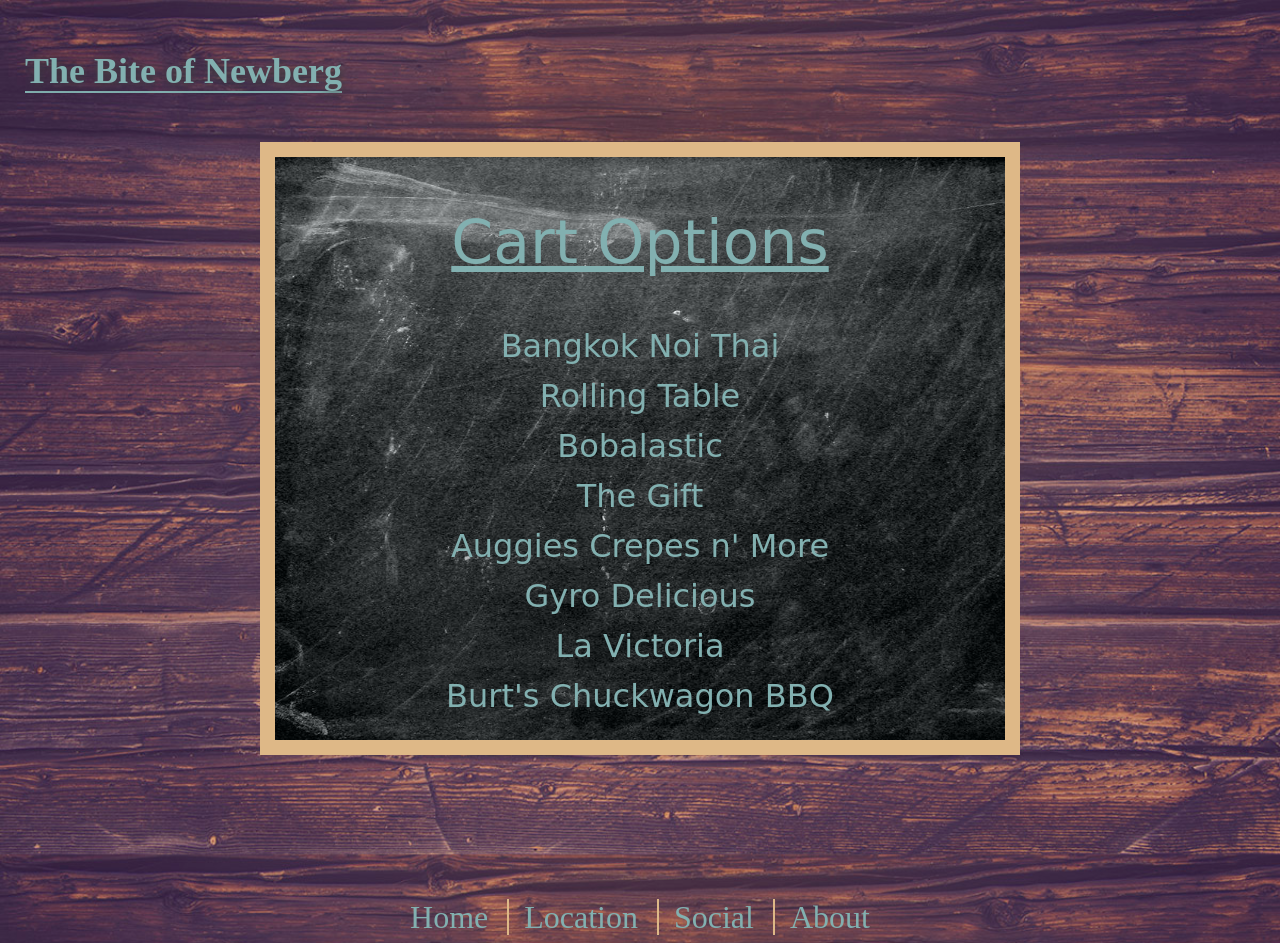
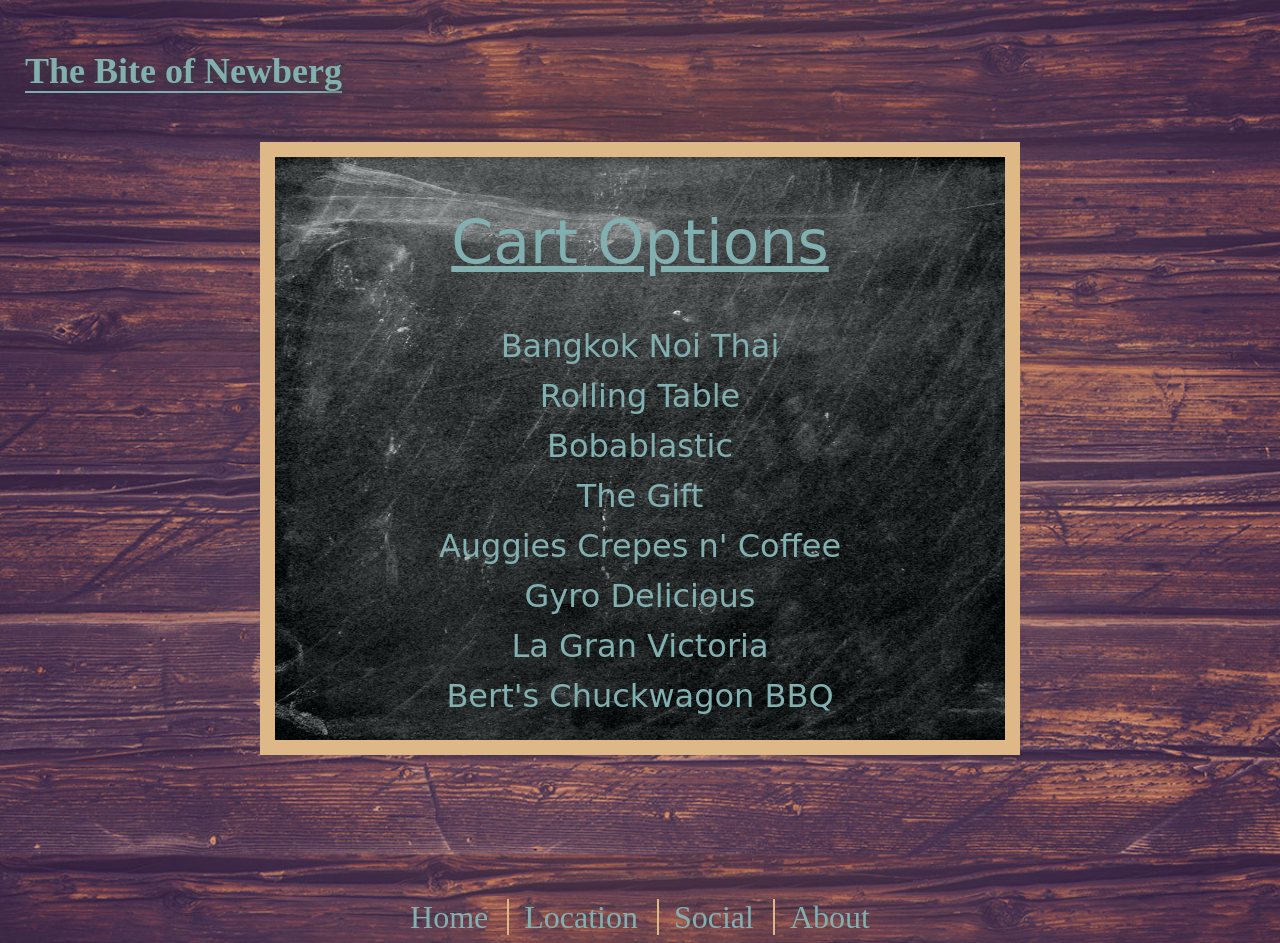
Before and after one commit to goducks09/bite-food-carts, a plain HTML site: page food.html in a window 1280 px wide. Shown: the top 943 px of the page. Drawn offline with Linux system fonts and the light colour scheme; a web font is replaced by a local one.

Commit message:
Updated cart content

```diff
--- a/food.html
+++ b/food.html
@@ -20,12 +20,12 @@
       <ul class="cart-list">
         <li><span>Bangkok Noi Thai</span></li>
         <li><span>Rolling Table</span></li>
-        <li><span>Bobalastic</span></li>
+        <li><span>Bobablastic</span></li>
         <li><span>The Gift</span></li>
-        <li><span>Auggies Crepes n' More</span></li>
+        <li><span>Auggies Crepes n' Coffee</span></li>
         <li><span>Gyro Delicious</span></li>
-        <li><span>La Victoria</span></li>
-        <li><span>Burt's Chuckwagon BBQ</span></li>
+        <li><span>La Gran Victoria</span></li>
+        <li><span>Bert's Chuckwagon BBQ</span></li>
       </ul>
     </section>
 
```
